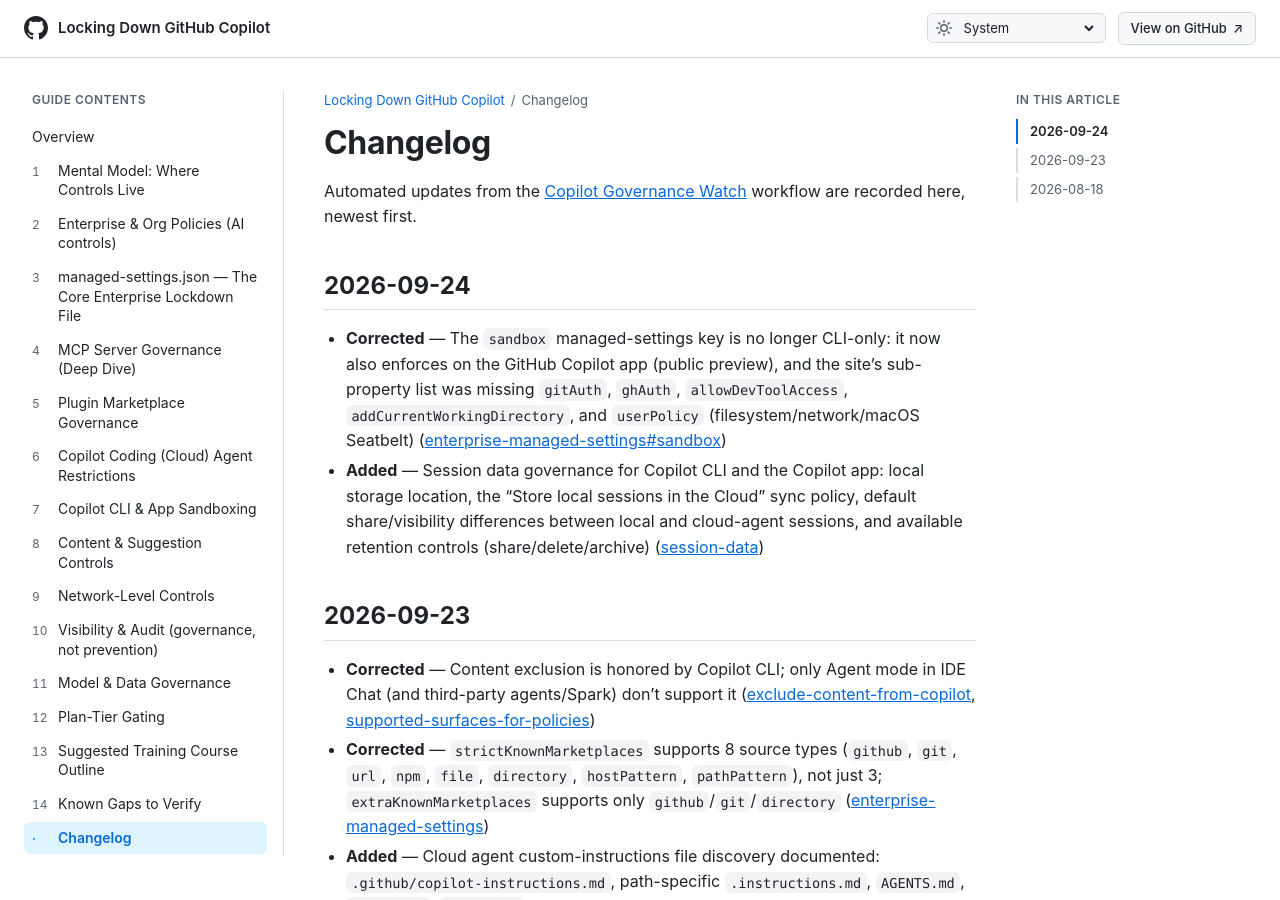
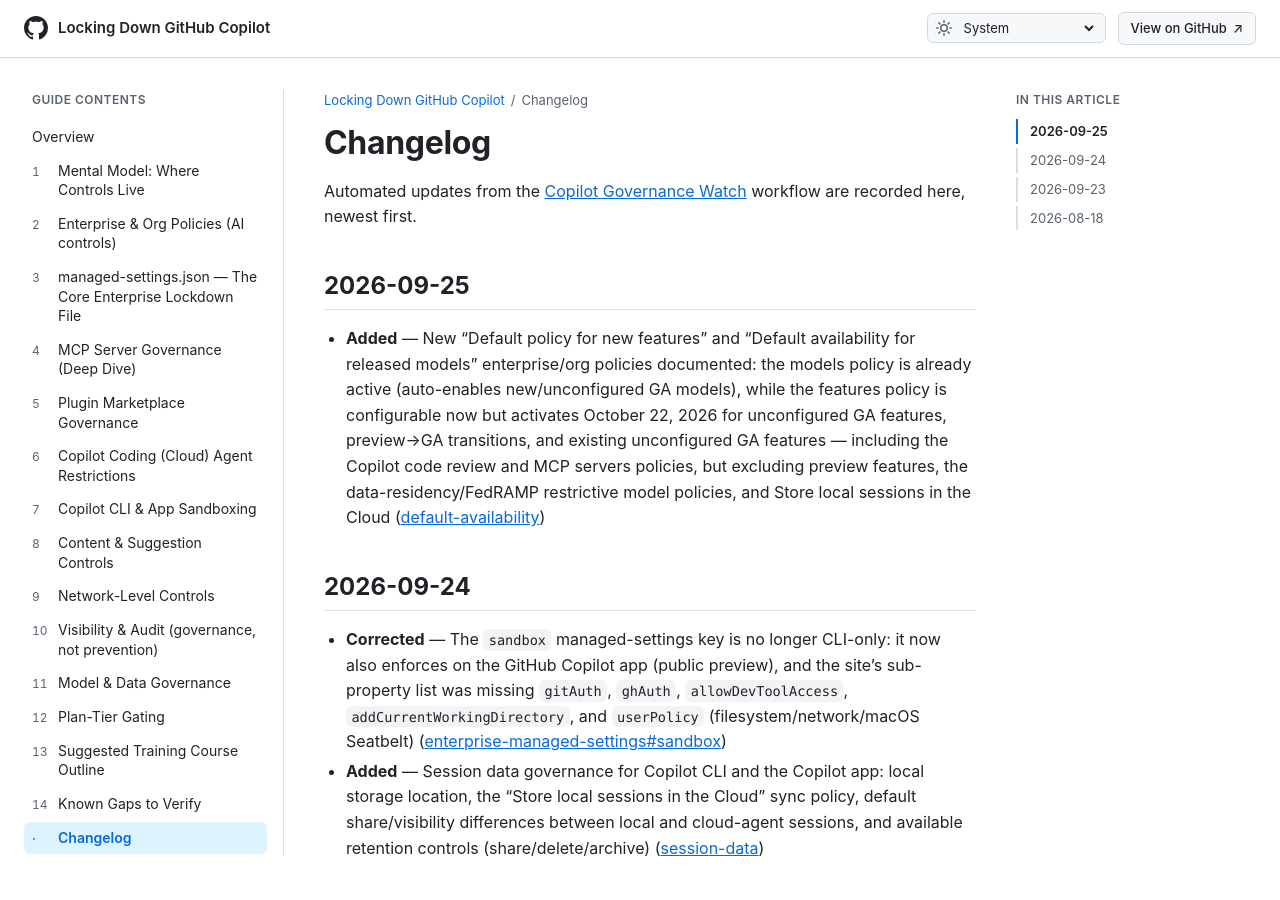
Before and after one commit to beardofedu/copilot-governance-training, a Jekyll site: the page built from docs/CHANGELOG.md, in a window 1280 px wide and 900 px high. Built offline with Jekyll 4.4.1, drawn with Linux system fonts in a browser that asks for light colours.

Commit message:
Add Default availability policies for features and models
Co-authored-by: Copilot <223556219+Copilot@users.noreply.github.com>

```diff
--- a/docs/sections/course-outline.md
+++ b/docs/sections/course-outline.md
@@ -8,7 +8,7 @@ permalink: /sections/course-outline/
 # Suggested Training Course Outline
 
 1. **Mental model** — policies vs. managed-settings vs. network vs. audit (10 min)
-2. **Live walkthrough**: AI controls UI — policies, models, MCP tab (15 min)
+2. **Live walkthrough**: AI controls UI — policies, models, MCP tab, and the new Default availability policies (15 min)
 3. **Hands-on**: draft a `managed-settings.json` with `strictKnownMarketplaces`, `allowedMcpServers`/`deniedMcpServers`, `permissions.deny`/`ask`/`allow`, and `remoteControl` (20 min)
 4. **Cloud agent specifics**: firewall limitations, workflow approval gate (10 min)
 5. **Content exclusion + public code matching**, and the IDE agent-mode gap (10 min)
--- a/docs/sections/enterprise-org-policies.md
+++ b/docs/sections/enterprise-org-policies.md
@@ -32,4 +32,9 @@ Confirmed named policies ([policy-conflicts](https://docs.github.com/en/copilot/
 
 **Enterprise-assigned users:** users who receive Copilot directly from the enterprise (not via an org) aren't covered by "Let organizations decide" — a separate **Policies for enterprise-assigned users** setting decides whether those policies default to enabled or disabled for them ([policies doc](https://docs.github.com/en/copilot/concepts/policies#how-do-policies-work)).
 
+**Default availability of new features and models:** two enterprise/org policies control whether unconfigured GA (general availability) items are enabled by default ([default-availability](https://docs.github.com/en/copilot/concepts/enterprise/default-availability)):
+- **Default policy for new features** — configurable now but **not yet active**; starts applying October 22, 2026 to new GA features, features moving preview→GA, and existing GA features left **Unconfigured**. Enabled by default (if left unconfigured, it defaults to auto-enabling those features on that date). Covers everything on the enterprise "Features & clients" page, plus the **Copilot code review** policy (Agents page) and the **MCP servers in Copilot** policy (MCP page). Does **not** apply to preview features, the data-residency/FedRAMP restrictive model policies, or **Store local sessions in the Cloud**.
+- **Default availability for released models** — already active; auto-enables new/unconfigured GA models.
+- Disable either policy at the enterprise or org level to stop auto-enablement; individual features/models can still be explicitly disabled to opt them out while the default policy stays on.
+
 **Training talking point:** "MCP servers in Copilot" being ON does not mean any server can run — it just unlocks MCP capability; the *allowlist* (`managed-settings.json`, section 3) does the actual restricting.
--- a/docs/sections/known-gaps.md
+++ b/docs/sections/known-gaps.md
@@ -9,3 +9,4 @@ permalink: /sections/known-gaps/
 
 - The `model` and `permissions.*` managed-settings keys support per-team overrides via `{ "overridable": ... }` syntax and `copilot/team-mappings.json` (documented in `managed-settings.md`), but the exact set of *other* keys enterprises can mark overridable beyond the ones already listed (`allowedMcpServers`, `deniedMcpServers`) wasn't independently re-verified this pass — treat the current site list as the source of truth until the next full re-check.
 - The `sandbox` managed-settings key's support for the **GitHub Copilot app is documented as public preview** ([enterprise-managed-settings#sandbox](https://docs.github.com/en/copilot/reference/enterprise-administrators/enterprise-managed-settings#sandbox)); no GA date or stability timeline is published yet — re-check before treating app-side sandbox enforcement as a hard guarantee in production guidance.
+- The **Default policy for new features** (see Enterprise & Org Policies) is scheduled to activate **October 22, 2026** but is not active yet as of this writing — confirm activation actually occurred (and that the date wasn't pushed back) before telling admins the "unconfigured features auto-enable" behavior is live ([default-availability](https://docs.github.com/en/copilot/concepts/enterprise/default-availability)).
```
Also changed, not shown: docs/CHANGELOG.md.
